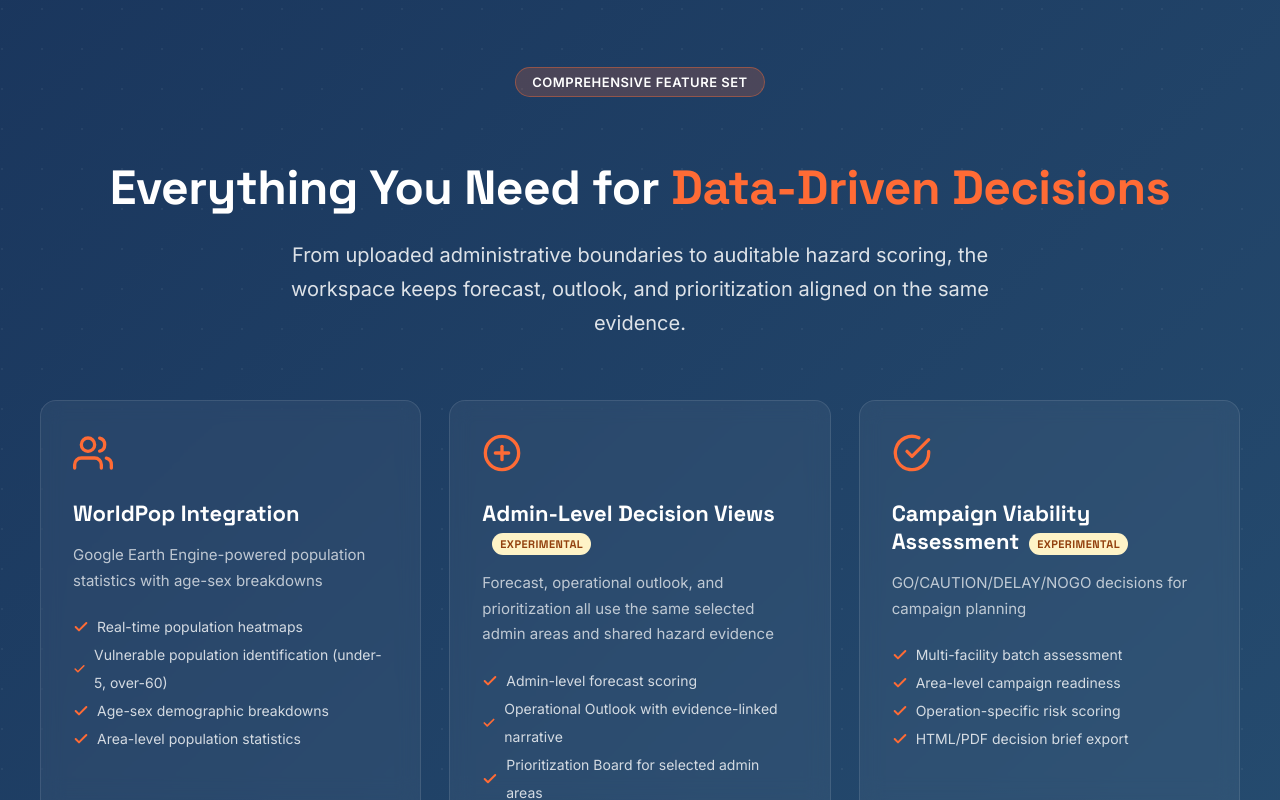
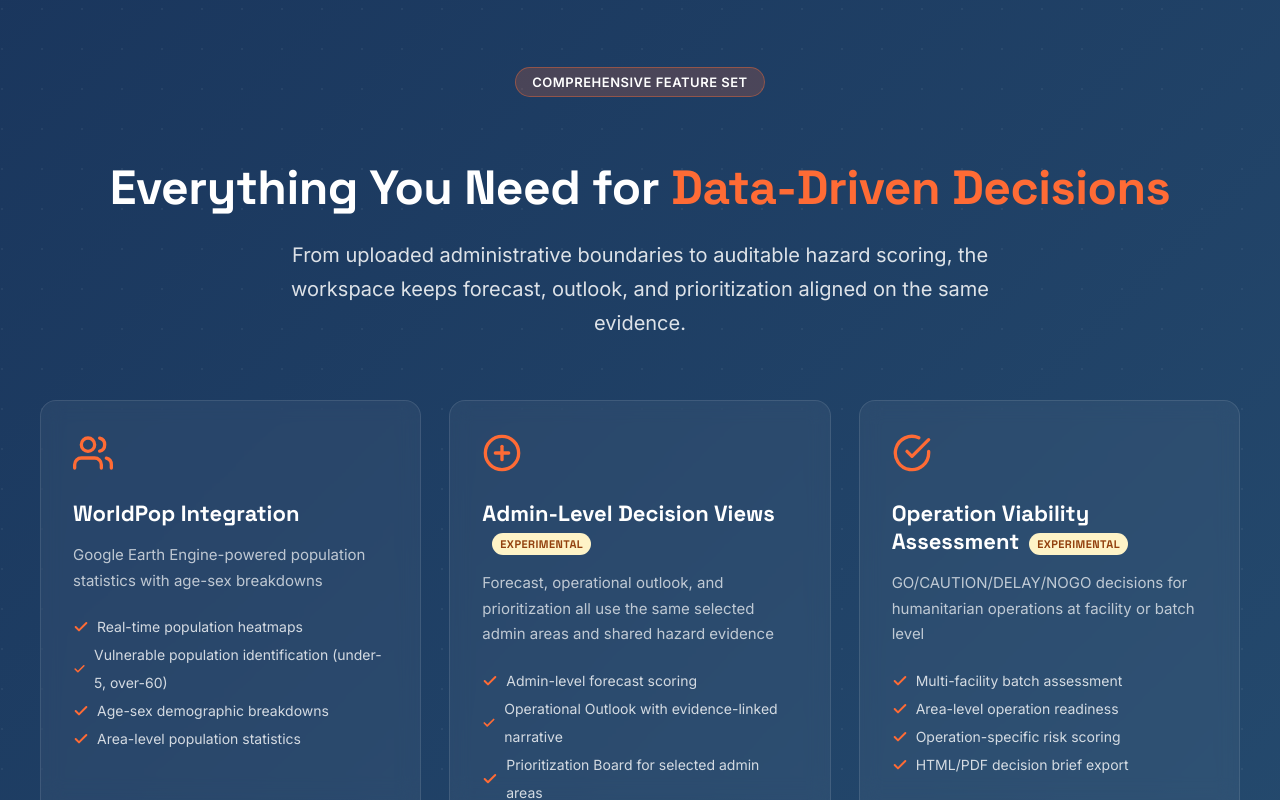
Before and after one commit to jmesplana/gdacs_ai, a Next.js app: page /landing in a window 1280 px wide. Shown: the part 2000-2800 px from the top of the page. Built offline with nearby package versions, Linux system fonts and the light colour scheme.

Commit message:
Refresh landing page for evidence-driven workflows

```diff
--- a/components/LandingPage.js
+++ b/components/LandingPage.js
@@ -765,7 +765,7 @@ const LandingPage = () => {
                       marginBottom: '12px',
                       fontFamily: "'Inter', sans-serif"
                     }}>
-                      Pre-position cold-chain backup and mobile teams west of the flood corridor before road access drops.
+                      Enable Flood Context, review logistics coverage, and pre-position mobile teams west of the flood corridor before road access drops.
                     </div>
 
                     <div style={{
@@ -776,7 +776,7 @@ const LandingPage = () => {
                       color: '#475569',
                       fontFamily: "'Inter', sans-serif"
                     }}>
-                      <div>Flood escalation probability: <strong>62%</strong></div>
+                      <div>Flood readiness: <strong>Ready</strong></div>
                       <div>Conflict incidents in nearby districts: <strong>3</strong></div>
                       <div>Population in affected catchment: <strong>184K</strong></div>
                     </div>
@@ -993,7 +993,7 @@ const LandingPage = () => {
                 <li>Prioritization Board for selected admin areas</li>
                 <li>Flood and Drought Context overlays from Google Earth Engine</li>
                 <li>District hazard scores with visible drivers and sources</li>
-                <li>Campaign viability (GO/CAUTION/DELAY/NOGO)</li>
+                <li>Operation viability (GO/CAUTION/DELAY/NOGO)</li>
                 <li>Chat and decision views share the same admin-level context</li>
               </ul>
             </div>
@@ -1085,15 +1085,27 @@ const LandingPage = () => {
                 ]
               },
               {
-                title: 'Campaign Viability Assessment',
+                title: 'Operation Viability Assessment',
                 experimental: true,
                 icon: <svg width="40" height="40" viewBox="0 0 24 24" fill="none" stroke="#FF6B35" strokeWidth="2" strokeLinecap="round" strokeLinejoin="round"><path d="M22 11.08V12a10 10 0 1 1-5.93-9.14"/><polyline points="22 4 12 14.01 9 11.01"/></svg>,
-                description: 'GO/CAUTION/DELAY/NOGO decisions for campaign planning',
+                description: 'GO/CAUTION/DELAY/NOGO decisions for humanitarian operations at facility or batch level',
                 features: [
                   'Multi-facility batch assessment',
-                  'Area-level campaign readiness',
+                  'Area-level operation readiness',
                   'Operation-specific risk scoring',
                   'HTML/PDF decision brief export'
+                ]
+              },
+              {
+                title: 'Nighttime Lights Compare',
+                experimental: true,
+                icon: <svg width="40" height="40" viewBox="0 0 24 24" fill="none" stroke="#FF6B35" strokeWidth="2" strokeLinecap="round" strokeLinejoin="round"><path d="M12 3a6 6 0 0 0 9 9 9 9 0 1 1-9-9z"/><path d="M4 12h16"/></svg>,
+                description: 'Compare two VIIRS monthly night-light composites with a before/after swipe directly on the map',
+                features: [
+                  'Visible month labels for both dates',
+                  'Before/after vertical swipe control',
+                  'Monthly VIIRS history through Google Earth Engine',
+                  'Supports district context and anomaly review'
                 ]
               },
               {
@@ -1169,12 +1181,12 @@ const LandingPage = () => {
               {
                 title: 'Multiple Basemap Options',
                 icon: <svg width="40" height="40" viewBox="0 0 24 24" fill="none" stroke="#FF6B35" strokeWidth="2" strokeLinecap="round" strokeLinejoin="round"><rect x="3" y="3" width="7" height="7"/><rect x="14" y="3" width="7" height="7"/><rect x="14" y="14" width="7" height="7"/><rect x="3" y="14" width="7" height="7"/></svg>,
-                description: 'Switch between satellite, terrain, and street maps',
+                description: 'Switch between standard basemaps and Earth Engine visual layers for context review',
                 features: [
                   'OpenStreetMap standard view',
                   'Satellite imagery',
                   'Terrain visualization',
-                  'Heatmap overlay toggle'
+                  'Nighttime lights with date compare'
                 ]
               },
               {
@@ -1193,7 +1205,7 @@ const LandingPage = () => {
               {
                 title: 'Export & Reporting',
                 icon: <svg width="40" height="40" viewBox="0 0 24 24" fill="none" stroke="#FF6B35" strokeWidth="2" strokeLinecap="round" strokeLinejoin="round"><path d="M14 2H6a2 2 0 0 0-2 2v16a2 2 0 0 0 2 2h12a2 2 0 0 0 2-2V8z"/><polyline points="14 2 14 8 20 8"/><line x1="16" y1="13" x2="8" y2="13"/><line x1="16" y1="17" x2="8" y2="17"/><polyline points="10 9 9 9 8 9"/></svg>,
-                description: 'Generate decision briefs and campaign readiness reports',
+                description: 'Generate decision briefs and operation-readiness reports',
                 features: [
                   'HTML/PDF export',
                   'Individual facility briefs',
@@ -1318,7 +1330,7 @@ const LandingPage = () => {
                 color: '#475569',
                 marginBottom: '32px'
               }}>
-                Aidstack Disasters consolidates global disaster data, automates impact assessment, and generates AI-powered response recommendations—all in one visual interface.
+                Aidstack Disasters consolidates global disaster data, district-scoped evidence, and AI decision support in one visual interface so operators can move from raw signals to reviewable judgments faster.
               </p>
               <div style={{
                 display: 'grid',
@@ -1911,7 +1923,7 @@ const LandingPage = () => {
               },
               {
                 title: 'Program Managers',
-                description: 'Determine campaign feasibility by analyzing security and disaster risks'
+                description: 'Determine operation feasibility by analyzing security, hazard, and access risks'
               },
               {
                 title: 'Logistics Coordinators',
@@ -1989,11 +2001,11 @@ const LandingPage = () => {
               },
               {
                 title: 'Select Admin Areas and Add Context',
-                description: 'Choose the admin areas that matter, then load facilities, WorldPop population, OSM infrastructure, and optional hazard context overlays'
+                description: 'Choose the admin areas that matter, then load facilities, WorldPop population, OSM infrastructure, optional hazard context overlays, and nighttime lights when needed'
               },
               {
                 title: 'Enable Evidence Layers Before Forecasting',
-                description: 'Turn on Flood Context or Drought Context overlays when needed so hazard scores use the required Earth Engine evidence instead of guessing from forecast weather alone'
+                description: 'Turn on Flood Context, Drought Context, or Nighttime Lights when needed so the workspace can use loaded evidence instead of guessing from forecast or map context alone'
               },
               {
                 title: 'Review Forecast, Outlook, and Prioritization',
@@ -2316,11 +2328,11 @@ const LandingPage = () => {
               },
               {
                 question: 'How does WorldPop integration work?',
-                answer: 'The platform integrates Google Earth Engine to provide real-time population statistics including total population, age-sex breakdowns, and vulnerable population counts (under-5, over-60). Population heatmaps visualize demographic density across your operational area, helping identify high-impact zones for interventions.'
-              },
-              {
-                question: 'What is Campaign Viability Assessment?',
-                answer: 'Campaign Viability provides GO/CAUTION/DELAY/NOGO decisions for humanitarian campaigns. You can assess individual facilities or batch-process 1000+ sites simultaneously. The system evaluates security risks, disaster impacts, accessibility, and population data to generate decision briefs exportable as HTML/PDF.'
+                answer: 'The platform integrates Google Earth Engine to provide population statistics including total population, age-sex breakdowns, and vulnerable population counts (under-5, over-60). Population heatmaps visualize demographic density across your operational area, helping identify high-impact zones for interventions.'
+              },
+              {
+                question: 'What is Operation Viability Assessment?',
+                answer: 'Operation Viability provides GO/CAUTION/DELAY/NOGO decisions for humanitarian operations. You can assess individual facilities or batch-process 1000+ sites simultaneously. The system evaluates security risks, disaster impacts, accessibility, and population data to generate decision briefs exportable as HTML/PDF.'
               },
               {
                 question: 'How does weather forecast integration work?',
@@ -2344,7 +2356,7 @@ const LandingPage = () => {
               },
               {
                 question: 'Can I batch-assess multiple facilities?',
-                answer: 'Absolutely! Upload CSV files with 1000+ facilities and run batch campaign viability assessments. The system processes all sites simultaneously and generates individual decision briefs plus a system-wide readiness report, helping prioritize which locations to operate in.'
+                answer: 'Absolutely. Upload CSV files with 1000+ facilities and run batch operation-viability assessments. The system processes all sites simultaneously and generates individual decision briefs plus a system-wide readiness report, helping prioritize which locations to operate in.'
               },
               {
                 question: 'What operation types are supported?',
@@ -2352,7 +2364,11 @@ const LandingPage = () => {
               },
               {
                 question: 'Can I use my own facility data?',
-                answer: 'Yes. Upload any CSV or Excel file with name, latitude, and longitude columns. You can also upload shapefiles for administrative boundaries, then select the admin areas you want to analyze before running forecast, outlook, prioritization, or campaign decision workflows.'
+                answer: 'Yes. Upload any CSV or Excel file with name, latitude, and longitude columns. You can also upload shapefiles for administrative boundaries, then select the admin areas you want to analyze before running forecast, outlook, prioritization, or operation decision workflows.'
+              },
+              {
+                question: 'How does nighttime lights comparison work?',
+                answer: 'Switch the basemap to Nighttime Lights (GEE), turn on compare mode, and choose a before and after month. The map will show a vertical swipe line so you can compare two VIIRS monthly composites directly. The AI only uses nighttime-lights context when that layer is actually loaded.'
               },
               {
                 question: 'Is my data stored on servers?',
--- a/pages/landing.js
+++ b/pages/landing.js
@@ -75,8 +75,9 @@ export default function Landing() {
                 'Admin boundary shapefile analysis',
                 'District hazard analysis with auditable drivers',
                 'Operational outlook and prioritization board',
-                'Campaign viability analysis',
+                'Operation viability analysis',
                 'Flood and drought context overlays',
+                'Nighttime lights date comparison',
                 'Batch facility assessment',
                 'Interactive geospatial mapping',
                 'AI-assisted decision support'
```
